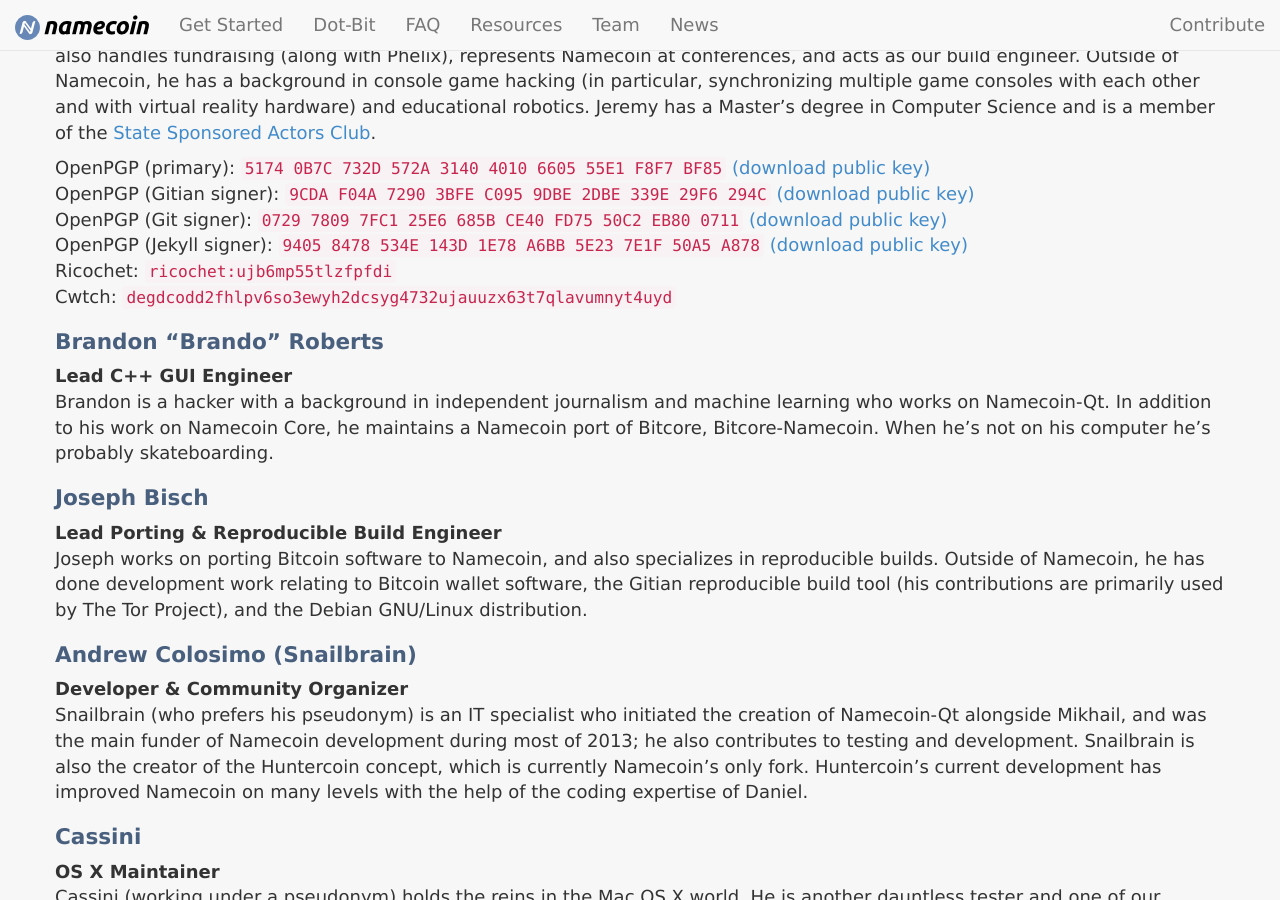
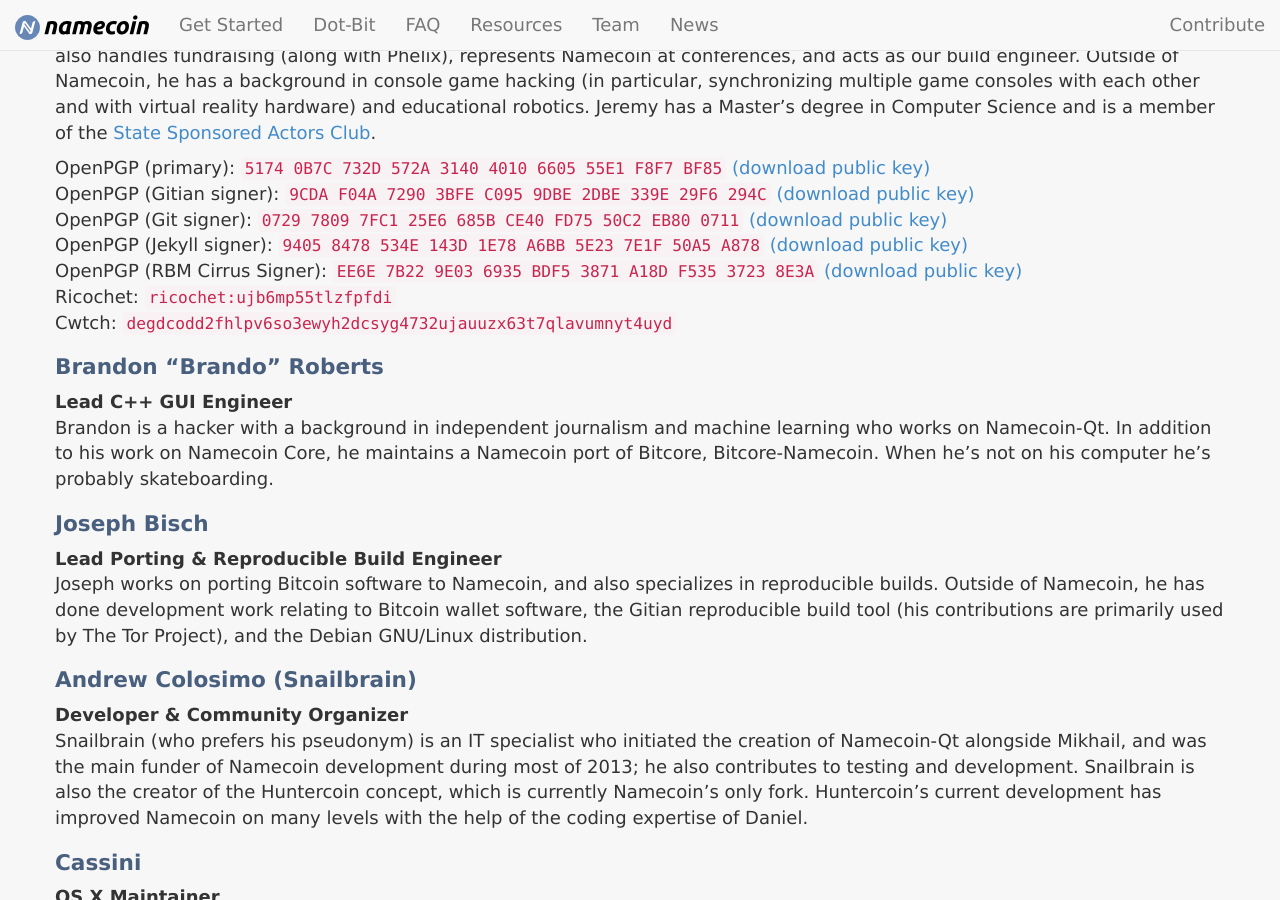
Before and after one commit to JeremyRand/namecoin.org, a Jekyll site: the page built from team/index.md, in a window 1280 px wide and 900 px high, scrolled down 999 px. Built offline with Jekyll 4.4.1, drawn with Linux system fonts in a browser that asks for light colours.

Commit message:
Add Jeremy's RBM Cirrus key

```diff
--- a/team/index.md
+++ b/team/index.md
@@ -28,6 +28,7 @@ OpenPGP (primary): `5174 0B7C 732D 572A 3140 4010 6605 55E1 F8F7 BF85` [(downloa
 OpenPGP (Gitian signer): `9CDA F04A 7290 3BFE C095 9DBE 2DBE 339E 29F6 294C` [(download public key)]({{ "/JeremyRand-Gitian.asc" | relative_url }})<br>
 OpenPGP (Git signer): `0729 7809 7FC1 25E6 685B CE40 FD75 50C2 EB80 0711` [(download public key)]({{ "/JeremyRand-Git.asc" | relative_url }})<br>
 OpenPGP (Jekyll signer): `9405 8478 534E 143D 1E78  A6BB 5E23 7E1F 50A5 A878` [(download public key)]({{ "/JeremyRand-Jekyll.asc" | relative_url }})<br>
+OpenPGP (RBM Cirrus Signer): `EE6E 7B22 9E03 6935 BDF5 3871 A18D F535 3723 8E3A` [(download public key)]({{ "/JeremyRand-RBM-Cirrus.asc" | relative_url }})<br>
 Ricochet: `ricochet:ujb6mp55tlzfpfdi`<br>
 Cwtch: `degdcodd2fhlpv6so3ewyh2dcsyg4732ujauuzx63t7qlavumnyt4uyd`
 
```
Also changed, not shown: 1 other file.
